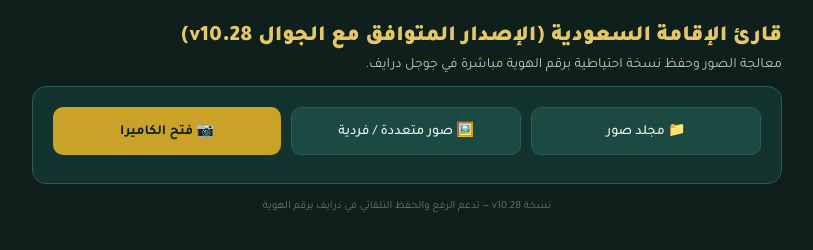
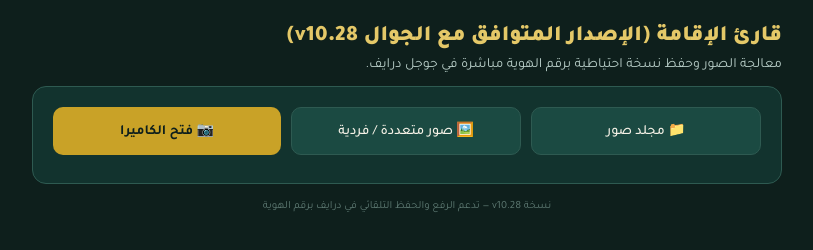
Before and after one commit to idrename96-hash/-iqama-scanner, a plain HTML site: page index.html in a window 1280 px wide. Shown: the whole page, without its empty margins (233-1046 px from the left). Drawn offline with Linux system fonts and the light colour scheme.

Commit message:
Update index.html

```diff
--- a/index.html
+++ b/index.html
@@ -62,7 +62,7 @@
 </head>
 <body>
 <div class="wrap">
-  <h1>قارئ الإقامة السعودية (الإصدار المتوافق مع الجوال v10.28)</h1>
+  <h1>قارئ الإقامة  (الإصدار المتوافق مع الجوال v10.28)</h1>
   <p class="sub">معالجة الصور وحفظ نسخة احتياطية برقم الهوية مباشرة في جوجل درايف.</p>
 
   <div class="card" id="keyCard">
```
